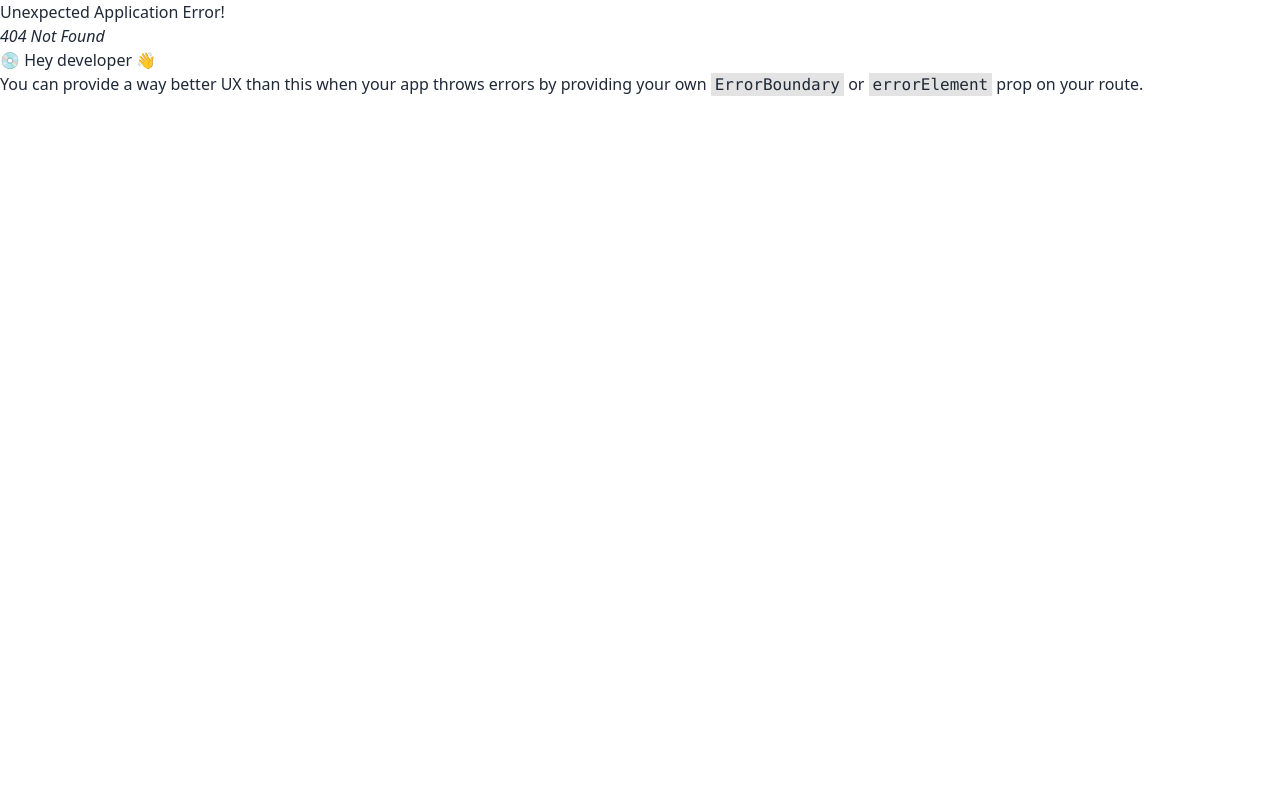
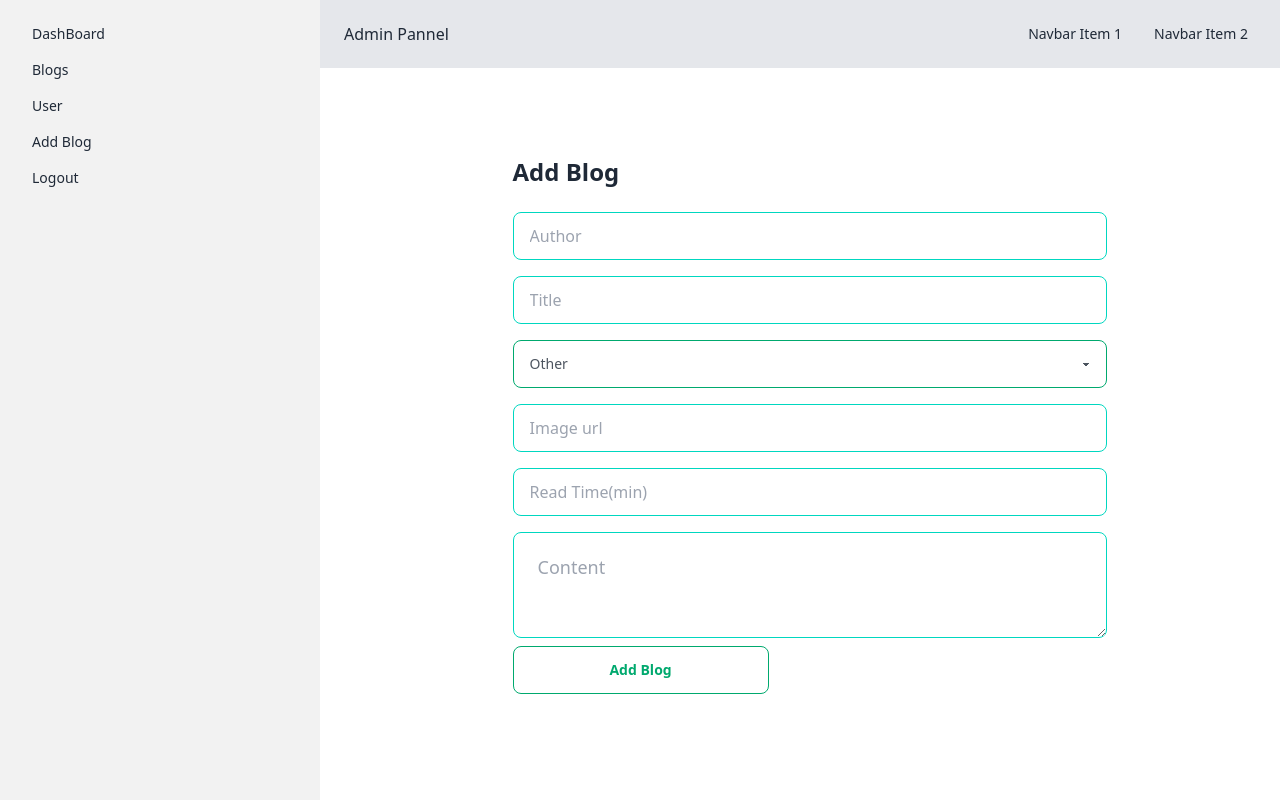
Before and after one commit to pranesh12/New-Dawn-frontend, a React (Vite) app: page /admin/addBlog in a window 1280 px wide. Before the commit this address had no page. Built offline with nearby package versions, Linux system fonts and the light colour scheme.

Commit message:
add blog added

```diff
--- a/src/components/Layout/AdminLayout.jsx
+++ b/src/components/Layout/AdminLayout.jsx
@@ -71,6 +71,9 @@ const AdminLayout = () => {
             <li>
               <Link to="/admin/userlist">User</Link>
             </li>
+            <li>
+              <Link to="/admin/addBlog">Add Blog</Link>
+            </li>
             <li onClick={handleLogOut}>
               <Link>Logout</Link>
             </li>
--- /dev/null
+++ b/src/features/Admin/AddBlog.jsx
@@ -0,0 +1,111 @@
+import React, { useState } from "react";
+import { Link } from "react-router-dom";
+import { useDispatch, useSelector } from "react-redux";
+import { addBlog } from "../blog/blogSlice";
+
+const AddBlog = () => {
+  const dispatch = useDispatch();
+  const [blog, setBlog] = useState({
+    author: "",
+    title: "",
+    category: "other",
+    content: "",
+    image: "",
+    readtime: "",
+  });
+
+  const handleSubmit = (e) => {
+    e.preventDefault();
+    dispatch(addBlog(blog));
+    // setBlog({ author: "", title: "", category: "", content: "", image: "" });
+  };
+
+  console.log(blog);
+
+  const handleOnChange = (e) => {
+    setBlog({ ...blog, [e.target.name]: e.target.value });
+  };
+
+  console.log(blog.category);
+
+  return (
+    <div>
+      <div className=" mx-auto mt-5 prose">
+        <div className="flex ">
+          <div className="">
+            <h2>Add Blog</h2>
+            <form onSubmit={handleSubmit}>
+              <input
+                required
+                onChange={handleOnChange}
+                type="text"
+                name="author"
+                placeholder="Author"
+                className="input input-bordered w-full mb-4 input-accent"
+              />
+              <input
+                required
+                onChange={handleOnChange}
+                type="text"
+                name="title"
+                placeholder="Title"
+                className="input input-bordered w-full  mb-4 input-accent"
+              />
+
+              <select
+                required
+                className="select select-success  w-full mb-4"
+                value={blog.category}
+                onChange={handleOnChange}
+                name="category"
+              >
+                <option disabled selected>
+                  Category
+                </option>
+                <option value="love">love</option>
+                <option value="science fiction">Science Fiction</option>
+                <option value="geography">Geography</option>
+                <option value="economy">Economy</option>
+                <option value="gaming">Gaming</option>
+                <option value="war">War</option>
+                <option value="other">Other</option>
+              </select>
+              <input
+                required
+                onChange={handleOnChange}
+                type="url"
+                name="image"
+                placeholder="Image url"
+                className="input input-bordered w-full  mb-4 input-accent"
+              />
+              <input
+                required
+                onChange={handleOnChange}
+                type="number"
+                name="readtime"
+                placeholder="Read Time(min)"
+                className="input input-bordered w-full mb-4 input-accent"
+              />
+              <textarea
+                onChange={handleOnChange}
+                required
+                name="content"
+                placeholder="Content"
+                className="textarea textarea-accent textarea-lg w-full"
+              ></textarea>
+
+              <button
+                type="submit"
+                className="btn btn-wide btn-outline btn-success"
+              >
+                Add Blog
+              </button>
+            </form>
+          </div>
+        </div>
+      </div>
+    </div>
+  );
+};
+
+export default AddBlog;
--- /dev/null
+++ b/src/features/Admin/UpdateBlog.jsx
@@ -0,0 +1,7 @@
+import React from "react";
+
+const UpdateBlog = () => {
+  return <div>UpdateBlog</div>;
+};
+
+export default UpdateBlog;
--- a/src/features/blog/blogSlice.js
+++ b/src/features/blog/blogSlice.js
@@ -22,10 +22,16 @@ export const fetchBlogById = createAsyncThunk(
   }
 );
 
+export const addBlog = createAsyncThunk("blogs/addBlog", async (blogData) => {
+  const res = await axios.post(url + "blogs/createblog", blogData);
+  return res.data;
+});
+
 export const blogSlice = createSlice({
   name: "blogs",
   initialState,
   extraReducers: (builder) => {
+    // fetch all Blogs
     builder.addCase(fetchBlogs.pending, (state) => {
       state.isLoading = true;
     });
@@ -39,6 +45,7 @@ export const blogSlice = createSlice({
       state.error = action.error.message;
     });
 
+    // fetch blog by theri id
     builder.addCase(fetchBlogById.pending, (state) => {
       state.isLoading = true;
     });
@@ -51,6 +58,20 @@ export const blogSlice = createSlice({
     builder.addCase(fetchBlogById.rejected, (state, action) => {
       state.error = action.payload;
     });
+
+    // add blog
+    builder.addCase(addBlog.pending, (state) => {
+      state.isLoading = true;
+    });
+
+    builder.addCase(addBlog.fulfilled, (state, action) => {
+      state.isLoading = false;
+      state.isProductAdded = action.payload;
+    });
+
+    builder.addCase(addBlog.rejected, (state, action) => {
+      state.error = action.payload;
+    });
   },
 });
 
```
Also changed, not shown: src/App.jsx (+10 -0 lines).
